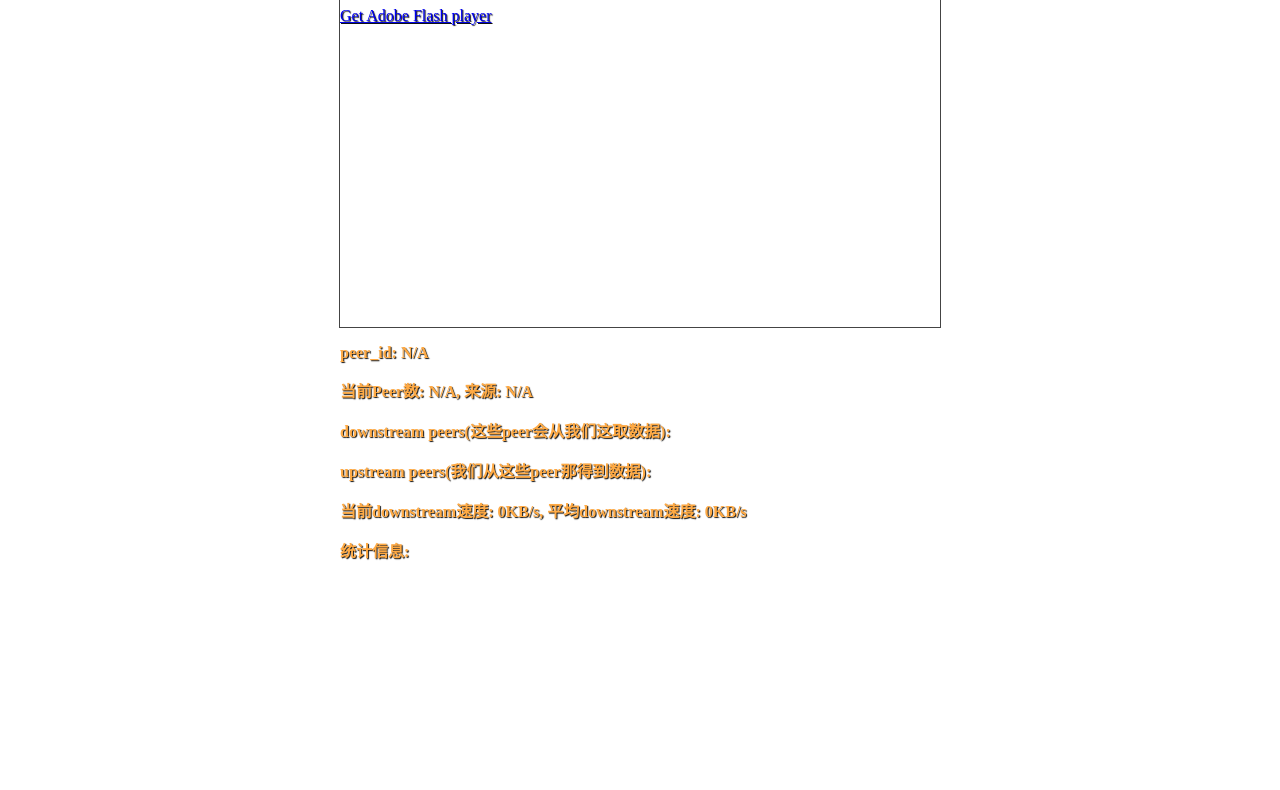
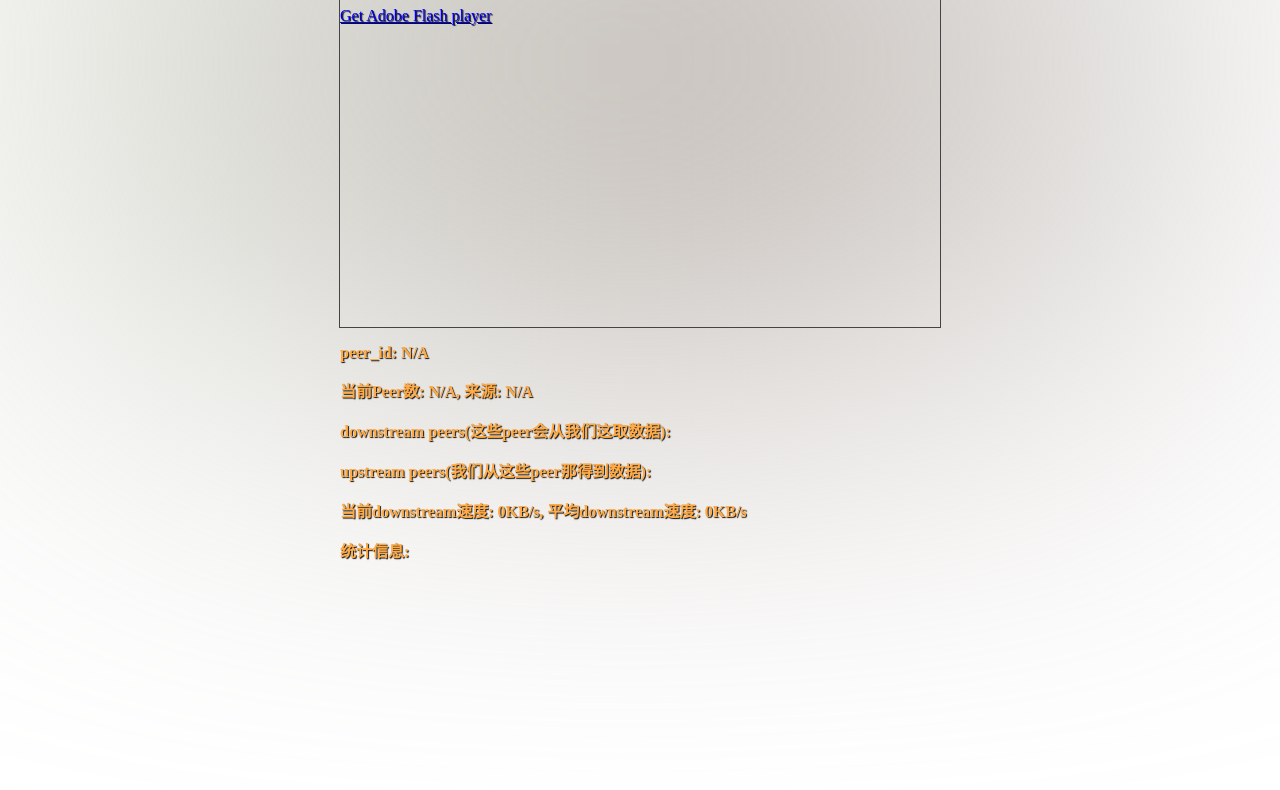
Before and after one commit to lava-tech/hls-p2p, a plain HTML site: page bin/index.html in a window 1280 px wide. Shown: the part 174-964 px from the top of the page. Drawn offline with Linux system fonts and the light colour scheme.

Commit message:
change background

```diff
--- a/bin/index.html
+++ b/bin/index.html
@@ -115,7 +115,7 @@
 	<style>
 		html, body {overflow: auto;}
 		body { margin:0; }
-	        #x {background-image: url("x.jpg"); background-size:cover; width: 1024px; height: 476px; -webkit-filter: blur(200px); -moz-filter: blur(200px);
+	        #x {background-image: url("claudette_dribbble_.jpg"); background-size:cover; width: 1024px; height: 476px; -webkit-filter: blur(200px); -moz-filter: blur(200px);
 		    margin-left:auto; margin-right: auto;
 		}
 		#ct {margin-left:auto; margin-right: auto; width: 600px; height: 400px; margin-top: 100px; border: solid 1px #444;}
```
